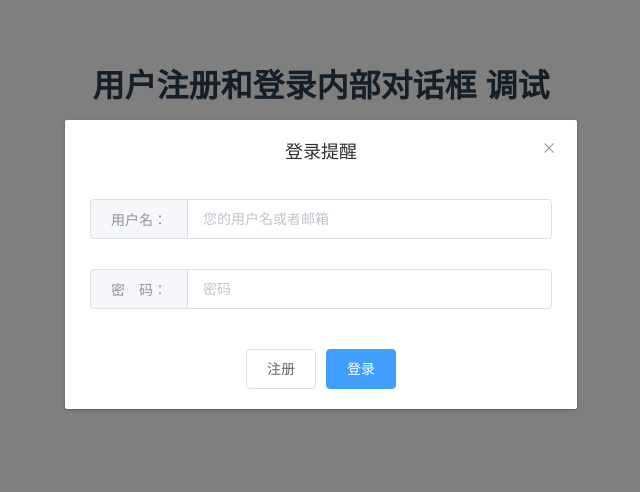
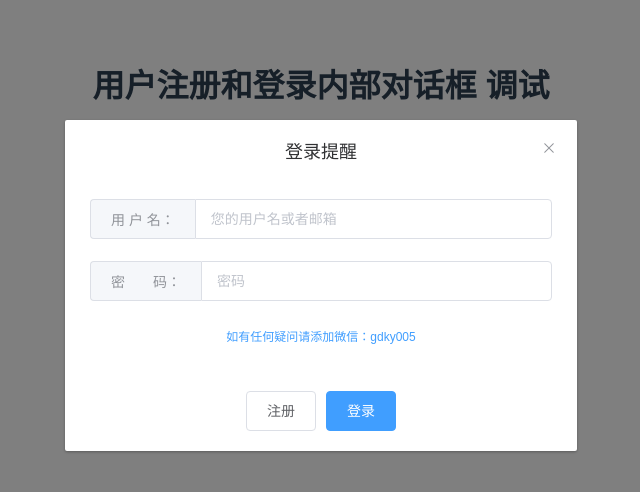
Before and after one commit to gdky005/SubVueDemo, a Vue app: page / in a window 1280 px wide. Both pictures are taken after a click on the button "点击打开 Dialog". Shown: the top 492 px of the page, without its empty margins (319-959 px from the left). Built offline with nearby package versions, Linux system fonts and the light colour scheme; what vue-validator would draw is missing.

Commit message:
1. 添加登录功能。

```diff
--- a/src/App.vue
+++ b/src/App.vue
@@ -56,51 +56,45 @@
         </el-form>
 
 
-        <!--<div style="padding: 20px auto auto;">-->
-          <!--<div style=" margin: auto;">-->
-            <!--<el-input placeholder="您的用户名或者邮箱" type="text" v-model="r_name" clearable>-->
-              <!--<template slot="prepend">用 户 名：</template>-->
-            <!--</el-input>-->
-          <!--</div>-->
-          <!--<div style=" margin: 30px auto auto;">-->
-            <!--<el-input placeholder="密码" type="password" v-model="r_password" clearable>-->
-              <!--<template slot="prepend">密　　码：</template>-->
-            <!--</el-input>-->
-          <!--</div>-->
-          <!--<div style=" margin: 30px auto auto;">-->
-            <!--<el-input placeholder="确认密码" type="password" v-model="r_confirm_password" clearable>-->
-              <!--<template slot="prepend">确认密码：</template>-->
-            <!--</el-input>-->
-          <!--</div>-->
-          <!--<div style=" margin: 30px auto auto;">-->
-            <!--<el-input placeholder="邮箱地址" type="email" v-model="r_email" clearable>-->
-              <!--<template slot="prepend">邮箱地址：</template>-->
-            <!--</el-input>-->
-          <!--</div>-->
-        <!--</div>-->
-
         <span slot="footer" class="dialog-footer">
           <el-button @click="register(true)">取消</el-button>
-          <el-button style="text-align: center;" type="primary" @click="register(false)" :disabled="registerBtnState">确定</el-button>
+          <el-button style="text-align: center;" type="primary" @click="register(false)"
+                     :disabled="registerBtnState">确定</el-button>
         </span>
-
 
 
       </el-dialog>
 
+      <el-form :model="userInfo" :rules="registerUserInfoRules" ref="userInfo">
+        <el-form-item prop="user_name">
+          <el-input placeholder="您的用户名或者邮箱" type="text" v-model="userInfo.user_name" clearable>
+            <template slot="prepend">用 户 名：</template>
+          </el-input>
+        </el-form-item>
 
-      <div style="padding: 20px auto auto;">
-        <div style=" margin: auto;">
-          <el-input placeholder="您的用户名或者邮箱" v-model="user_name" clearable>
-            <template slot="prepend">用户名：</template>
+        <el-form-item prop="user_password">
+          <el-input placeholder="密码" type="password" v-model="userInfo.user_password" clearable>-->
+            <template slot="prepend">密　　码：</template>
           </el-input>
+        </el-form-item>
+        <!--<el-form-item >-->
+        <!--</el-form-item>-->
+      </el-form>
+      <div style="text-align: center">
+        <el-button type="text" size="mini">如有任何疑问请添加微信：gdky005</el-button>
       </div>
-        <div style=" margin: 30px auto auto;">
-          <el-input placeholder="密码" type="password" v-model="user_password" clearable>
-            <template slot="prepend">密　码：</template>
-          </el-input>
-        </div>
-      </div>
+      <!--<div style="padding: 20px auto auto;">-->
+      <!--<div style=" margin: auto;">-->
+      <!--<el-input placeholder="您的用户名或者邮箱" v-model="user_name" clearable>-->
+      <!--<template slot="prepend">用户名：</template>-->
+      <!--</el-input>-->
+      <!--</div>-->
+      <!--<div style=" margin: 30px auto auto;">-->
+      <!--<el-input placeholder="密码" type="password" v-model="user_password" clearable>-->
+      <!--<template slot="prepend">密　码：</template>-->
+      <!--</el-input>-->
+      <!--</div>-->
+      <!--</div>-->
 
 
       <span slot="footer" class="dialog-footer">
@@ -166,25 +160,36 @@
 
         // 密码校验规则
         registerUserInfoRules: {
+
+          user_name: [
+            {validator: validateUserName, trigger: 'blur'}
+          ],
+          user_password: [
+            {validator: validatePass, trigger: 'blur'}
+          ],
+
           r_name: [
-            { validator: validateUserName, trigger: 'blur' }
+            {validator: validateUserName, trigger: 'blur'}
           ],
           r_password: [
-            { validator: validatePass, trigger: 'blur' }
+            {validator: validatePass, trigger: 'blur'}
           ],
           r_confirm_password: [
-            { validator: validatePass2, trigger: 'blur' }
+            {validator: validatePass2, trigger: 'blur'}
           ],
           r_email: [
-            { required: true, message: '请输入邮箱地址', trigger: 'blur' },
-            { type: 'email', message: '请输入正确的邮箱地址', trigger: ['blur', 'change'] }
+            {required: true, message: '请输入邮箱地址', trigger: 'blur'},
+            {type: 'email', message: '请输入正确的邮箱地址', trigger: ['blur', 'change']}
           ]
         },
 
 
         //登录信息
+        userInfo: {
           user_name: '',
           user_password: '',
+        },
+
 
         //登录框状态
         centerDialogVisible: false,
@@ -197,22 +202,26 @@
     },
     methods: {
       login() {
+
+        var name = this.userInfo.user_name;
+        var password = this.userInfo.user_password;
+
+
+        this.$refs.userInfo.validate((valid) => {
+          if (valid) {
             this.centerDialogVisible = false;
-        var log = this.registerUserInfo.user_name + ", ";
-        log += this.user_password;
-
+            this.innerVisible = false;
 
             this.$notify({
               title: '登录成功',
-          message: log,
+              message: "当前登录用户是：" + name,
               type: 'success'
             });
-
-
-        // this.$message({
-        //   message: log,
-        //   type: 'warning'
-        // });
+          } else {
+            this.$message.error('请先根据页面提示修复错误');
+            return true;
+          }
+        });
       },
 
       register(isCancel) {
@@ -232,10 +241,9 @@
         var email = this.registerUserInfo.r_email;
 
         var log = name + ", ";
-        log +=  password + ", ";
-        log +=  confirm_password + ", ";
-        log +=  email + ", ";
-
+        log += password + ", ";
+        log += confirm_password + ", ";
+        log += email + ", ";
 
 
         this.$refs.registerUserInfo.validate((valid) => {
@@ -256,7 +264,7 @@
     },
     watch: {
       registerUserInfo: {  // 这监听对象值的改变 和上面的不一样。
-        handler: function (curVal,oldVal){
+        handler: function (curVal, oldVal) {
           var registerUserInfo = this.registerUserInfo;
 
           if (!!registerUserInfo.r_name &&
```
Lines whose indentation alone changed are shown as unchanged.
